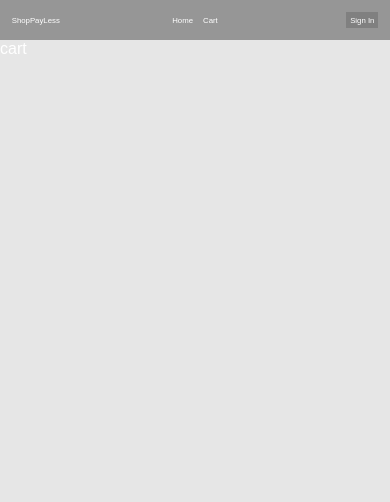
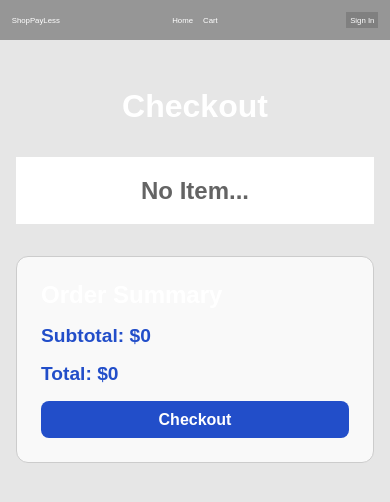
Before and after one commit to JTamin/react-typescript-ecommerce, a React (Vite) app: page /Cart in a window 390 px wide. Shown: the top 502 px of the page. Built offline with nearby package versions, Linux system fonts and the light colour scheme.

Commit message:
added checkout

```diff
--- a/src/App.css
+++ b/src/App.css
@@ -221,3 +221,180 @@
 .add-btn:active {
   transform: scale(0.95);
 }
+/* Container */
+.checkout-container {
+  max-width: 1200px;
+  margin: 2rem auto;
+  padding: 1rem;
+  font-family: Arial, sans-serif;
+}
+
+/* Grid layout */
+.checkout-grid {
+  display: grid;
+  grid-template-columns: 2fr 1fr;
+  gap: 2rem;
+}
+
+/* Left column: cart items */
+.cart-items {
+  display: flex;
+  flex-direction: column;
+  gap: 1rem;
+}
+
+.checkout-title {
+  font-size: 2rem;
+  text-align: center;
+  margin-bottom: 1rem;
+}
+
+.cart-checkout-container {
+  display: flex;
+  flex-direction: column;
+  gap: 0.5vw;
+  background: white;
+  padding: 5vw;
+}
+
+.checkout-no-item-tx {
+  font-size: 1.5rem;
+  text-align: center;
+  color: rgb(100, 100, 100);
+}
+
+/* Individual cart item */
+.cart-item {
+  display: flex;
+  flex-direction: column;
+  border: 1px solid #ccc;
+  border-radius: 12px;
+  padding: 1rem;
+  background-color: #fff;
+}
+
+.cart-item-image {
+  width: 100%;
+  max-width: 200px;
+  border-radius: 8px;
+  object-fit: cover;
+  margin-bottom: 0.5rem;
+}
+
+.cart-item-title {
+  font-weight: bold;
+  margin-bottom: 0.25rem;
+}
+
+.cart-item-price,
+.cart-item-total {
+  color: #224ec9;
+  margin-bottom: 0.5rem;
+}
+
+/* Quantity control */
+.quantity-control {
+  display: flex;
+  align-items: center;
+  gap: 0.5rem;
+  margin-bottom: 0.5rem;
+}
+
+.quantity-btn {
+  padding: 0.4rem 0.8rem;
+  border: none;
+  background-color: #224ec9;
+  color: #fff;
+  border-radius: 6px;
+  cursor: pointer;
+  font-weight: bold;
+  transition: background-color 0.2s ease;
+}
+
+.quantity-btn:hover {
+  background-color: #224ec9;
+}
+
+.quantity-value {
+  font-weight: bold;
+  color: rgb(100, 100, 100);
+  min-width: 2rem;
+  text-align: center;
+}
+
+/* Remove button */
+.remove-btn {
+  padding: 0.4rem 0.8rem;
+  margin-top: 0.5rem;
+  background-color: #e53e3e;
+  color: #fff;
+  border: none;
+  border-radius: 6px;
+  cursor: pointer;
+  transition:
+    background-color 0.2s ease,
+    transform 0.1s ease;
+}
+
+.remove-btn:hover {
+  background-color: #9b2c2c;
+  transform: scale(1.05);
+}
+
+.remove-btn:active {
+  transform: scale(0.95);
+}
+
+/* Right column: checkout summary */
+.checkout-summary {
+  border: 1px solid #ccc;
+  border-radius: 12px;
+  padding: 1.5rem;
+  display: flex;
+  flex-direction: column;
+  gap: 1rem;
+  background-color: #f9f9f9;
+}
+
+.summary-title {
+  font-size: 1.5rem;
+  font-weight: bold;
+}
+
+.summary-subtotal,
+.summary-total {
+  font-size: 1.2rem;
+  font-weight: bold;
+  color: #224ec9;
+}
+
+/* Checkout button */
+.checkout-btn {
+  padding: 0.6rem 1rem;
+  font-size: 1rem;
+  font-weight: bold;
+  border: none;
+  border-radius: 8px;
+  background-color: #224ec9;
+  color: #fff;
+  cursor: pointer;
+  transition:
+    background-color 0.2s ease,
+    transform 0.1s ease;
+}
+
+.checkout-btn:hover {
+  background-color: #224ec9;
+  transform: scale(1.05);
+}
+
+.checkout-btn:active {
+  transform: scale(0.95);
+}
+
+/* Responsive */
+@media (max-width: 768px) {
+  .checkout-grid {
+    grid-template-columns: 1fr;
+  }
+}
--- a/src/components/ProductCard.tsx
+++ b/src/components/ProductCard.tsx
@@ -12,7 +12,6 @@ type ProductCardProps = {
     item: Product
 }
 
-
 const ProductCard = ({ item }: ProductCardProps) => {
     const { add, itemQuantity, totalCart } = useCartContext();
 
@@ -20,7 +19,6 @@ const ProductCard = ({ item }: ProductCardProps) => {
         e.preventDefault();
         add(item);
     }
-    console.log(totalCart())
     return (
 
         <div key={item?.id} className='product-card'>
--- a/src/context/cartContext.tsx
+++ b/src/context/cartContext.tsx
@@ -23,6 +23,7 @@ type CartContextType = {
     deleteItem: (id: number) => void,
     itemQuantity: (id: number) => number,
     totalCart: () => number,
+    itemTotalPrice: (id: number) => number,
 
 }
 
@@ -36,7 +37,7 @@ export const CartProvider = ({ children }: CartProviderProps) => {
 
     useEffect(() => {
         localStorage.setItem("cart", JSON.stringify(cart));
-        // console.log(cart)
+        console.log(itemTotalPrice(1))
     }, [cart])
 
 
@@ -77,12 +78,17 @@ export const CartProvider = ({ children }: CartProviderProps) => {
         return cart.find(item => item.id === id)?.quantity ?? 0;
     }
     const totalCart = () => {
-        const cartT = cart.reduce((curr, total) => curr + total.price * total.quantity, 0)
-        return cartT
+        const total = cart.reduce((curr, total) => curr + total.price * total.quantity, 0)
+        return Number(total.toFixed(2))
+    }
+    const itemTotalPrice = (id: number) => {
+        const total = cart.filter(item => item.id === id).reduce((curr, total) => curr + total.price * total.quantity, 0);
+        return Number(total.toFixed(2))
+
     }
 
     return (
-        <CartContext.Provider value={{ cart, add, increase, decrease, deleteItem, itemQuantity, totalCart }}>
+        <CartContext.Provider value={{ cart, add, increase, decrease, deleteItem, itemQuantity, totalCart, itemTotalPrice }}>
             {children}
         </CartContext.Provider>
     )
--- a/src/hooks/useFetch.ts
+++ b/src/hooks/useFetch.ts
@@ -25,6 +25,5 @@ export const useFetch = <T>(url: string) => {
     }
     fetchproduct();
   }, [url]);
-
   return { data, loading, error };
 };
--- a/src/pages/Cart.tsx
+++ b/src/pages/Cart.tsx
@@ -1,7 +1,50 @@
+import { useCartContext } from "../context/cartContext"
+
 const Cart = () => {
+    const { cart, itemQuantity, increase, decrease, deleteItem, totalCart, itemTotalPrice } = useCartContext()
+    console.log(totalCart)
     return (
-        <div>
-            cart
+        <div className="checkout-container">
+            <div className="checkout-grid">
+
+                {/* Left column: cart items */}
+                <div className="cart-items">
+                    <h1 className="checkout-title">Checkout</h1>
+                    <div className="cart-checkout-container">
+                        {cart.length !== 0
+                            ? cart.map(item => (
+                                <div className="cart-item" key={item.id}>
+                                    <img className="cart-item-image" src={item.images[0]} alt={item.title} />
+                                    <p className="cart-item-title">{item.title}</p>
+                                    <p className="cart-item-price">${item.price}</p>
+
+                                    <div className="quantity-control">
+                                        <button className="quantity-btn" onClick={() => decrease(item.id)}>-</button>
+                                        <span className="quantity-value">{itemQuantity(item.id)}</span>
+                                        <button className="quantity-btn" onClick={() => increase(item.id)}>+</button>
+                                    </div>
+
+                                    <p className="cart-item-total">Total: ${itemTotalPrice(item.id)}</p>
+                                    <button className="remove-btn" onClick={() => deleteItem(item.id)}>Remove</button>
+                                </div>
+                            )) :
+                            <h1 className="checkout-no-item-tx">No Item...</h1>
+                        }
+
+
+
+                    </div>
+                </div>
+
+                {/* Right column: total summary */}
+                <div className="checkout-summary">
+                    <h2 className="summary-title">Order Summary</h2>
+                    <p className="summary-subtotal">Subtotal: ${totalCart()}</p>
+                    <p className="summary-total">Total: ${totalCart()}</p>
+                    <button className="checkout-btn" onClick={() => alert('success')}>Checkout</button>
+                </div>
+
+            </div>
         </div>
     )
 }
--- a/src/pages/Home.tsx
+++ b/src/pages/Home.tsx
@@ -15,6 +15,7 @@ const Home = () => {
 
     const { data, error, loading } = useFetch<ProductResponse>('https://dummyjson.com/products')
 
+    if (loading) return <h1>Loading...</h1>
     if (error) return <h1>Error</h1>
 
     return (
@@ -24,13 +25,11 @@ const Home = () => {
             {data &&
                 <div>
                     <h1 className='products-title'>Products</h1>
-                    {loading ? <h1>loading...</h1> :
-                        <div className="product-container">
-                            {data.products.map(item => (
-                                <ProductCard key={item.id} item={item} />
-                            ))}
-                        </div>
-                    }
+                    <div className="product-container">
+                        {data.products.map(item => (
+                            <ProductCard key={item.id} item={item} />
+                        ))}
+                    </div>
                 </div>
             }
         </div>
--- a/src/pages/ProductDetails.tsx
+++ b/src/pages/ProductDetails.tsx
@@ -17,13 +17,14 @@ const ProductDetails = () => {
     const { add, increase, decrease, itemQuantity } = useCartContext();
     const { data, loading, error } = useFetch<Product>(`https://dummyjson.com/products/${params.id}`);
 
+    if (loading) return <h1>Loading...</h1>
+    if (error) return <h1>Error</h1>
     return (
         <div className="product-details">
             <img className="product-image" src={data?.images?.[0]} alt={data?.title} />
             <h1 className="product-title">{data?.title}</h1>
             <p className="product-price">${data?.price}</p>
             <p className="product-description">{data?.description}</p>
-
             <div className="quantity-control">
                 <button className="quantity-btn" onClick={() => decrease(data?.id!)}>-</button>
                 <span className="quantity-value">{itemQuantity(data?.id!)}</span>
```
Also changed, not shown: src/main.tsx (+4 -4 lines).
